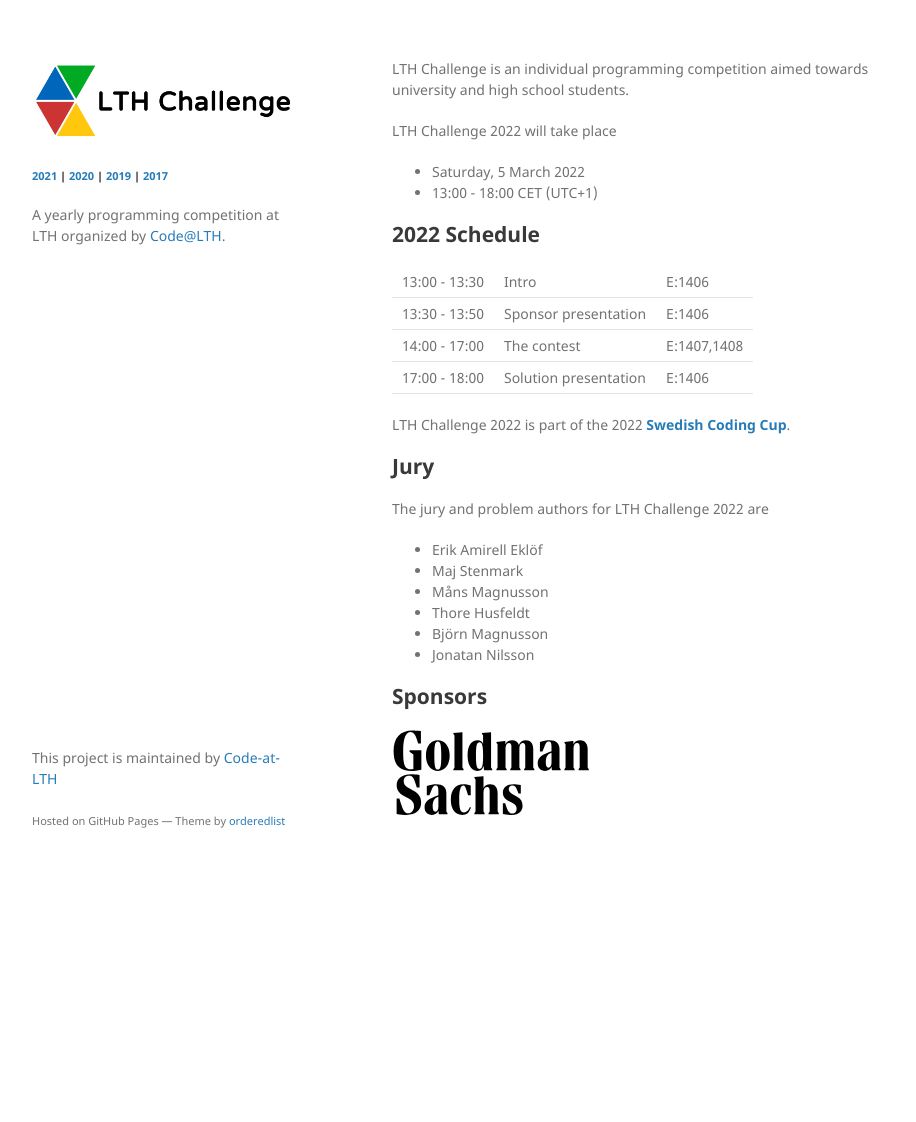
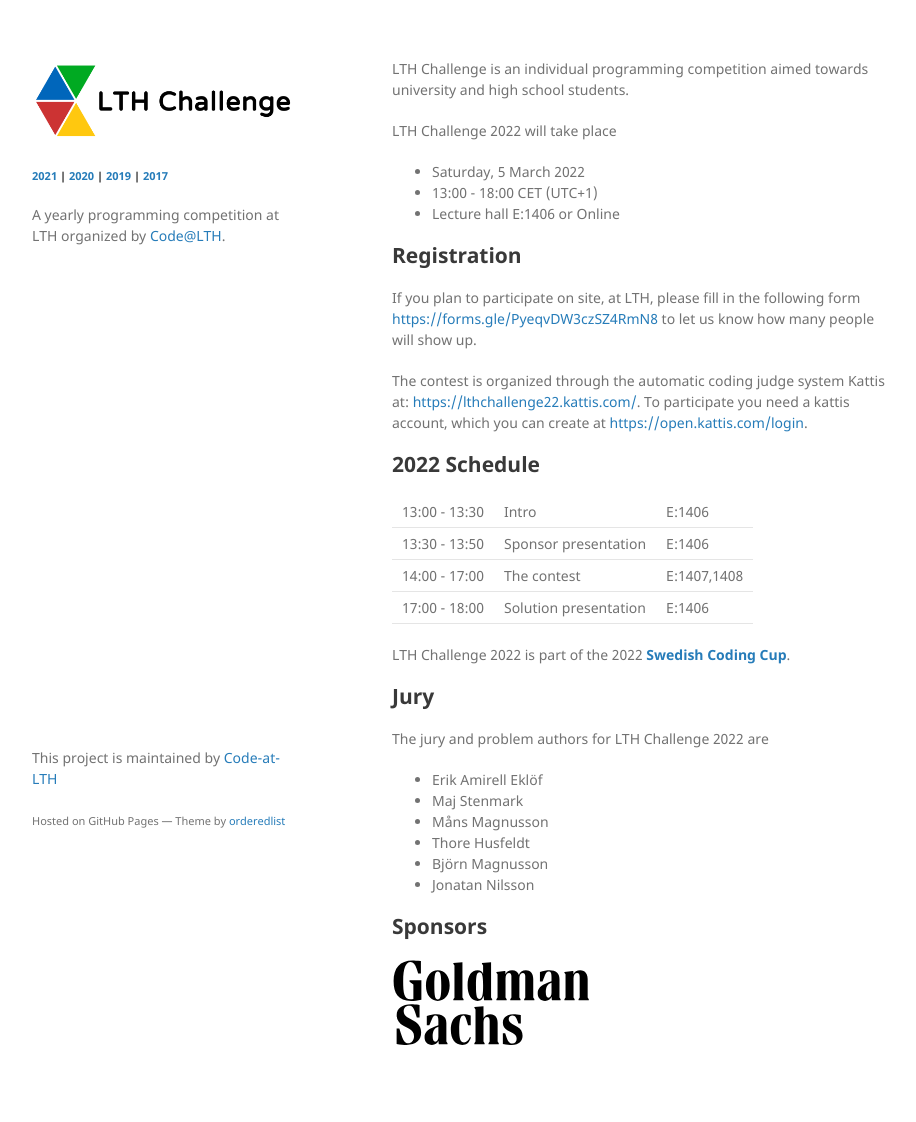
Before and after one commit to Code-at-LTH/lthchallenge, a Jekyll site: the page built from index.md, in a window 1280 px wide. Shown: the whole page, without its empty margins (178-1094 px from the left). Built offline with Jekyll 4.4.1, drawn with Linux system fonts in a browser that asks for light colours; before the commit the page ends 900 px from its top, so only the background shows below that.

Commit message:
add registration link and kattis-link

```diff
--- a/index.md
+++ b/index.md
@@ -7,6 +7,12 @@ LTH Challenge is an individual programming competition aimed towards university
 LTH Challenge 2022 will take place
 * Saturday, 5 March 2022
 * 13:00 - 18:00 CET (UTC+1)
+* Lecture hall E:1406 or Online
+
+## Registration
+If you plan to participate on site, at LTH, please fill in the following form [https://forms.gle/PyeqvDW3czSZ4RmN8](https://forms.gle/PyeqvDW3czSZ4RmN8) to let us know how many people will show up.
+
+The contest is organized through the automatic coding judge system Kattis at: [https://lthchallenge22.kattis.com/](https://lthchallenge22.kattis.com/). To participate you need a kattis account, which you can create at [https://open.kattis.com/login](https://open.kattis.com/login).
 
 ## 2022 Schedule
 
```
